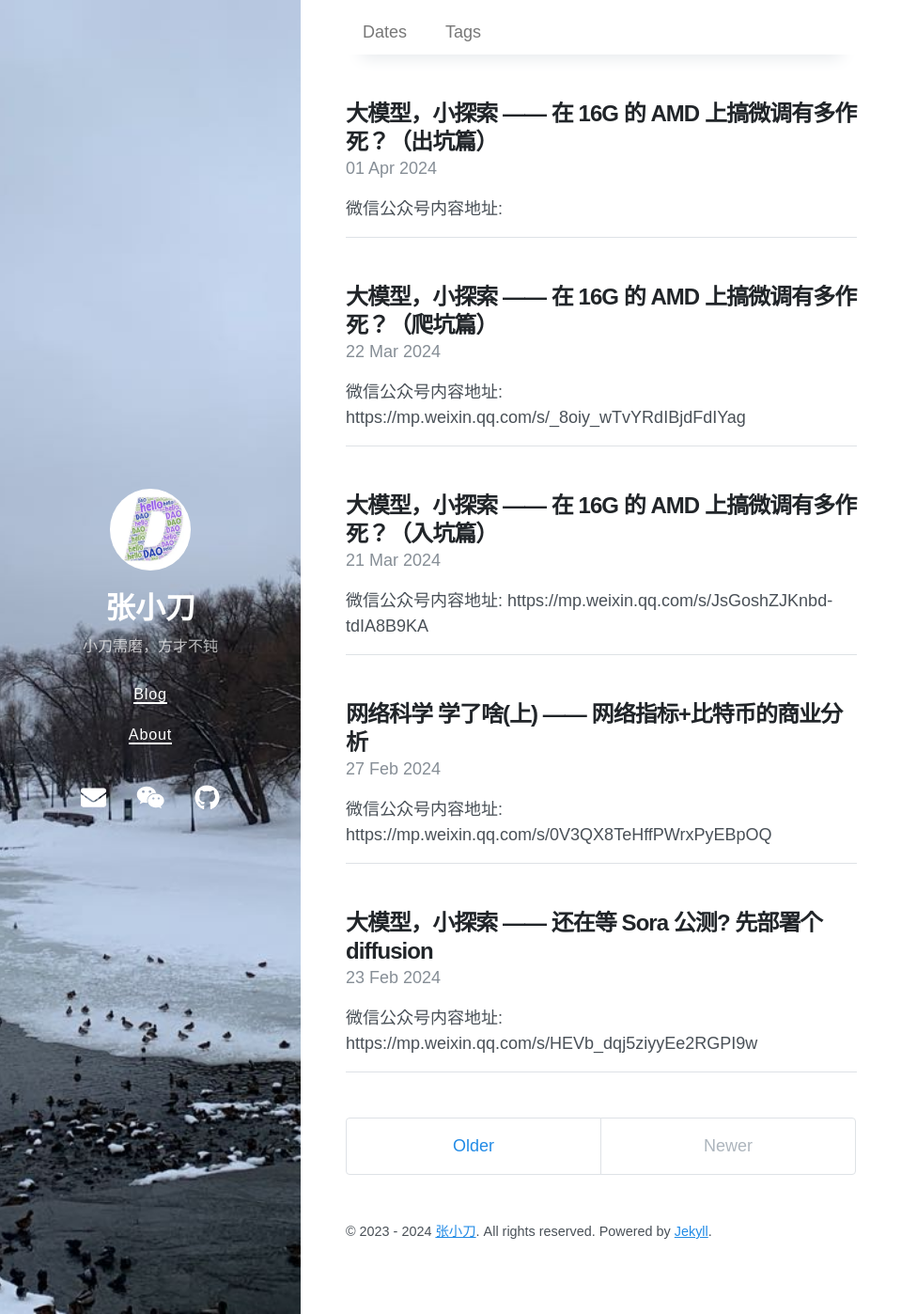
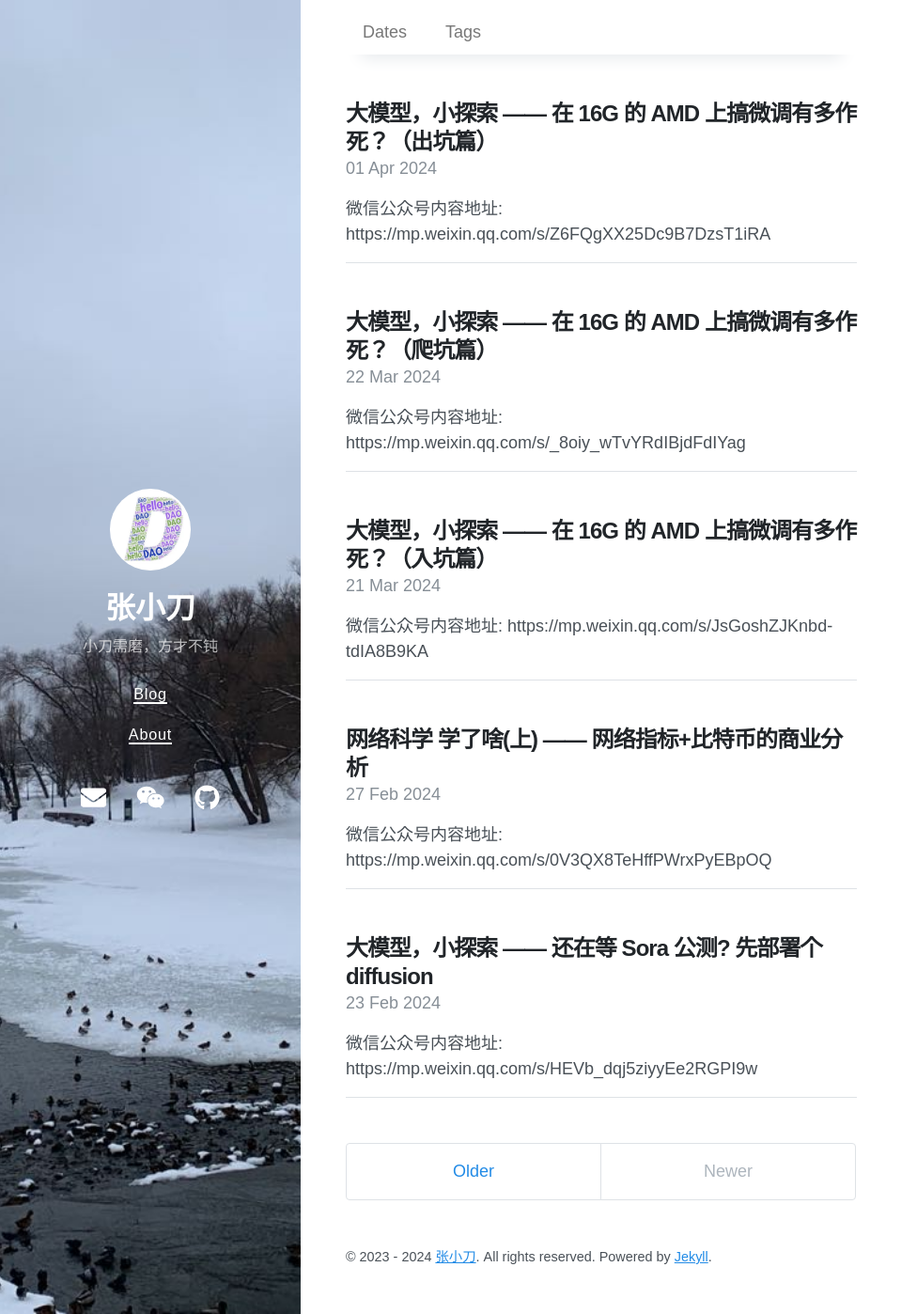
Before and after one commit to coderzzy/coderzzy.github.io, a Jekyll site: the page built from index.html, in a window 1280 px wide and 1398 px high. Shown: the whole window at 94% size, without its empty margins (0-976 px from the left). Built offline with Jekyll 4.4.1, drawn with Linux system fonts in a browser that asks for light colours; nearby versions of some CDN libraries; the list of posts is cut into pages by our own code; some of the changed lines change nothing that is shown.

Commit message:
feature: gpt6 with wechat link

```diff
--- a/_posts/2024-04-01-gpt6.markdown
+++ b/_posts/2024-04-01-gpt6.markdown
@@ -8,7 +8,7 @@ css:
   - "assets/markdown.css"
 ---
 
-微信公众号内容地址:
+微信公众号内容地址: https://mp.weixin.qq.com/s/Z6FQgXX25Dc9B7DzsT1iRA
 
 > 微调实操: 数据集、超参数、模型结构，和评测指标。
 
```
